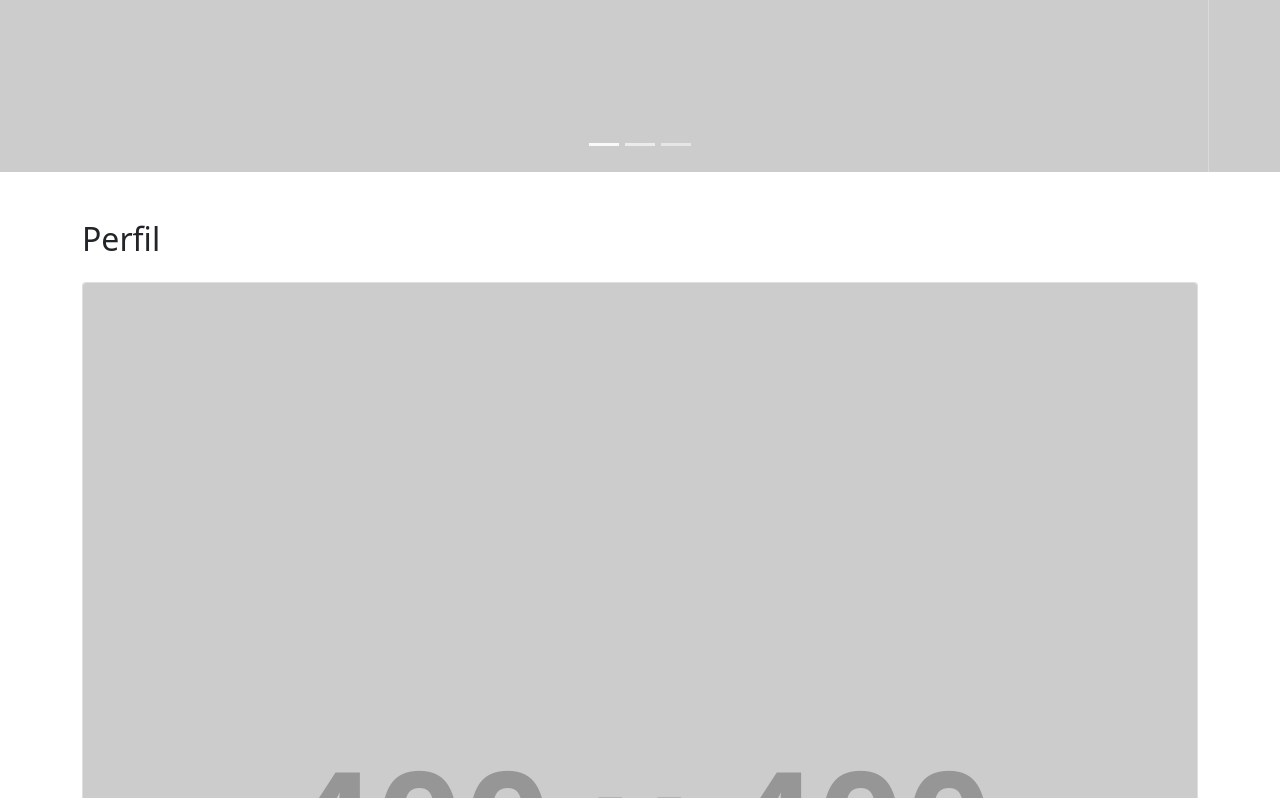
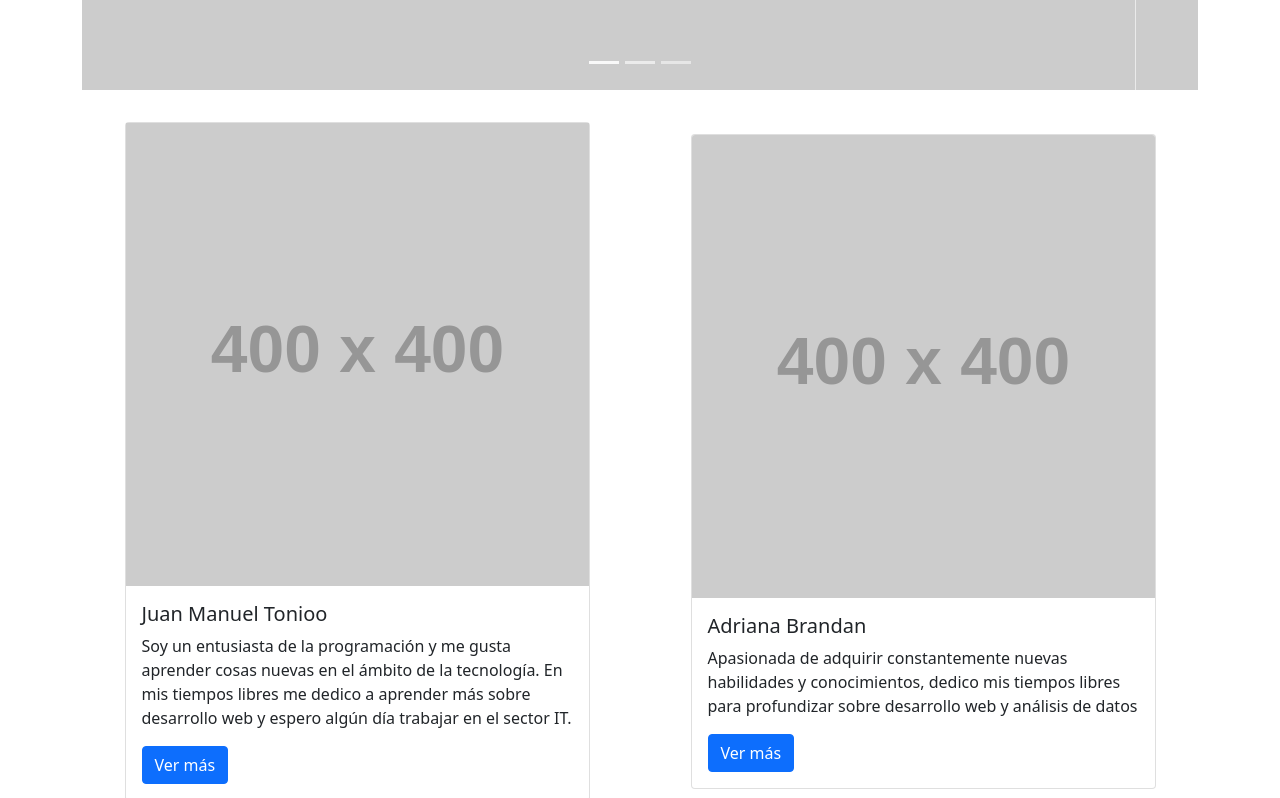
Before and after one commit to juanmatoniolo/cilsa, a plain HTML site: page TP-Dupluas/landinpage.html in a window 1280 px wide. Shown: the part 1020-1818 px from the top of the page. Drawn offline with nearby package versions, Linux system fonts and the light colour scheme; placeholder pictures from the web are drawn by us.

Commit message:
perfiles 2

```diff
--- a/TP-Dupluas/landinpage.html
+++ b/TP-Dupluas/landinpage.html
@@ -13,7 +13,8 @@
         integrity="sha384-cVKIPhGWiC2Al4u+LWgxfKTRIcfu0JTxR+EQDz/bgldoEyl4H0zUF0QKbrJ0EcQF"
         crossorigin="anonymous"></script>
     <link rel="shortcut icon" href="./asesset/ico.webp" type="image/x-icon">
-    <title>Perfil de Juan Manuel Tonioo</title>
+    <link rel="stylesheet" href="style.css">
+    <title>Perfil de Juan Manuel Toniolo</title>
 </head>
 
 <body>
@@ -49,7 +50,9 @@
             <div class="row">
                 <div class="col-md-6">
                     <h1 class="display-4">Bienvenidos a Mi Perfil</h1>
-                    <p class="lead">Soy Juan Manuel Toniolo, tengo 28 años,  actualmente estoy trabajando y en mis tiempos libres me dedico a aprender programación. Es algo que me gusta y veo con buenos ojos que el día de mañana pueda conseguir trabajo en IT.</p>
+                    <p class="lead">Soy Juan Manuel Toniolo, tengo 28 años, actualmente estoy trabajando y en mis
+                        tiempos libres me dedico a aprender programación. Es algo que me gusta y veo con buenos ojos que
+                        el día de mañana pueda conseguir trabajo en IT.</p>
                 </div>
                 <div class="col-md-6">
                     <img src="https://via.placeholder.com/400x400" class="img-fluid" alt="Juan Manuel Tonioo">
@@ -58,7 +61,7 @@
         </div>
     </header>
 
-    <div id="carouselExampleIndicators" class="carousel slide" data-bs-ride="carousel">
+    <div id="carouselExampleIndicators" class=" container carousel slide" data-bs-ride="carousel">
         <ol class="carousel-indicators">
             <li data-bs-target="#carouselExampleIndicators" data-bs-slide-to="0" class="active"></li>
             <li data-bs-target="#carouselExampleIndicators" data-bs-slide-to="1"></li>
@@ -85,20 +88,34 @@
         </a>
     </div>
 
-    <main class="container my-5">
-        <section id="perfil" class="mb-5">
-            <h2 class="mb-4">Perfil</h2>
+    <main class="container card-perfiles">
+        <section id="perfil" class="col-9 m-auto col-sm-5 ">
             <div class="card">
-                <img src="https://via.placeholder.com/400x400" class="card-img-top" alt="Perfil de Juan Manuel Tonioo">
+                <img src="https://via.placeholder.com/400x400" class="img-card" alt="Perfil de Juan Manuel Tonioo">
                 <div class="card-body">
                     <h5 class="card-title">Juan Manuel Tonioo</h5>
-                    <p class="card-text">Soy un entusiasta de la programación y me gusta aprender cosas nuevas en el ámbito de la tecnología. En mis tiempos libres me dedico a aprender más sobre desarrollo web y espero algún día trabajar en el sector IT.</p>
+                    <p class="card-text">Soy un entusiasta de la programación y me gusta aprender cosas nuevas en el
+                        ámbito de la tecnología. En mis tiempos libres me dedico a aprender más sobre desarrollo web y
+                        espero algún día trabajar en el sector IT.</p>
+                    <a href="#" class="btn btn-primary">Ver más</a>
+                </div>
+            </div>
+        </section>
+        <section id="perfil" class="col-9 m-auto col-sm-5 ">
+            <div class="card">
+                <img src="https://via.placeholder.com/400x400" class="card-img-top" alt="Perfil de Adriana Branda">
+                <div class="card-body">
+                    <h5 class="card-title">Adriana Brandan</h5>
+                    <p class="card-text">Apasionada de adquirir constantemente nuevas habilidades y conocimientos,
+                        dedico mis tiempos libres para profundizar sobre desarrollo web y análisis de datos </p>
                     <a href="#" class="btn btn-primary">Ver más</a>
                 </div>
             </div>
         </section>
 
-        <section id="contacto" class="mb-5">
+
+    </main>
+    <section id="contacto" class="container mb-5">
         <h2 class="mb-4">Contacto</h2>
         <form action="" class="col-10 col-md-8 col-lg-7 m-auto">
             <div class="input-group mb-3">
@@ -134,8 +151,6 @@
             <button type="submit" class="btn btn-primary">Enviar</button>
         </form>
     </section>
-    </main>
-
     <footer class="bg-dark text-white py-4">
         <div class="container text-center">
             <p>&copy; 2024 Juan Manuel Tonioo. Todos los derechos reservados.</p>
--- /dev/null
+++ b/TP-Dupluas/style.css
@@ -0,0 +1,6 @@
+.card-perfiles{
+display: flex;
+flex-flow: row wrap;
+margin-top: 2em;
+gap: 1em;
+}
```
Lines whose indentation alone changed are shown as unchanged.
